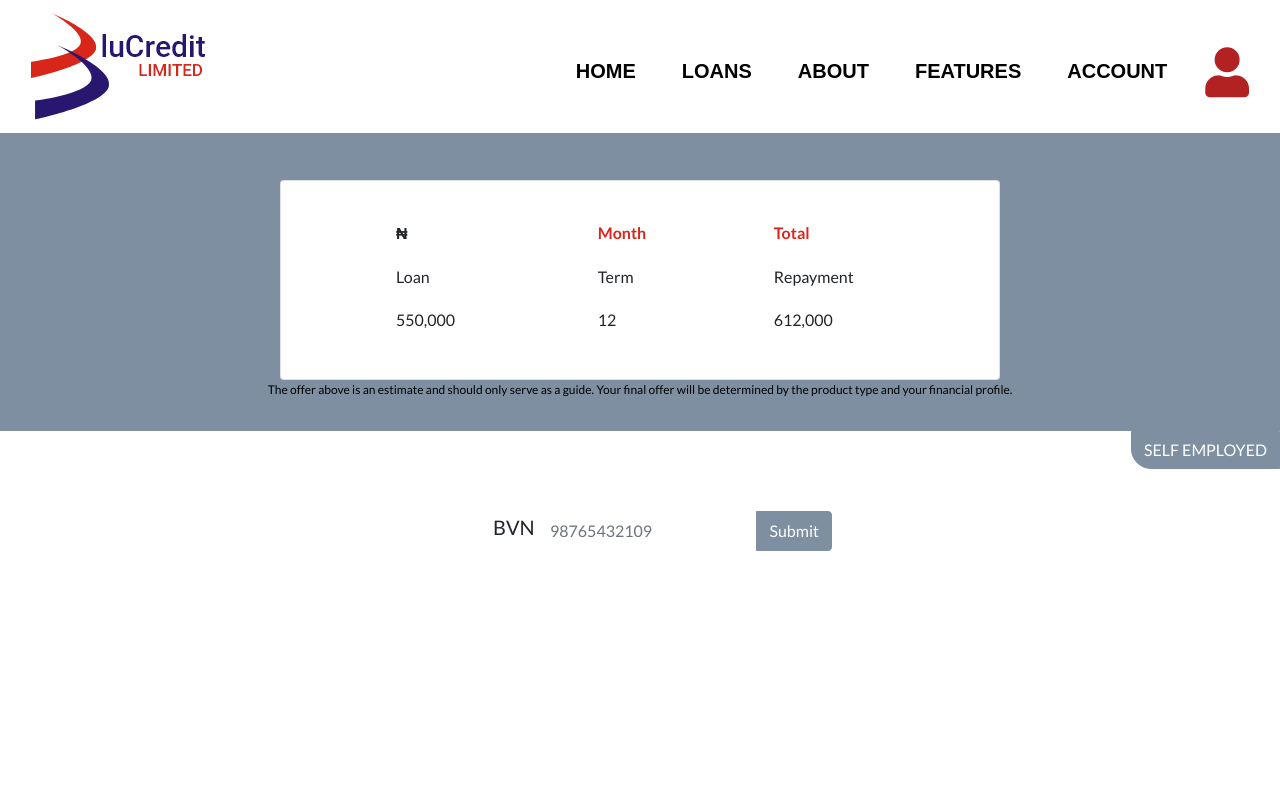
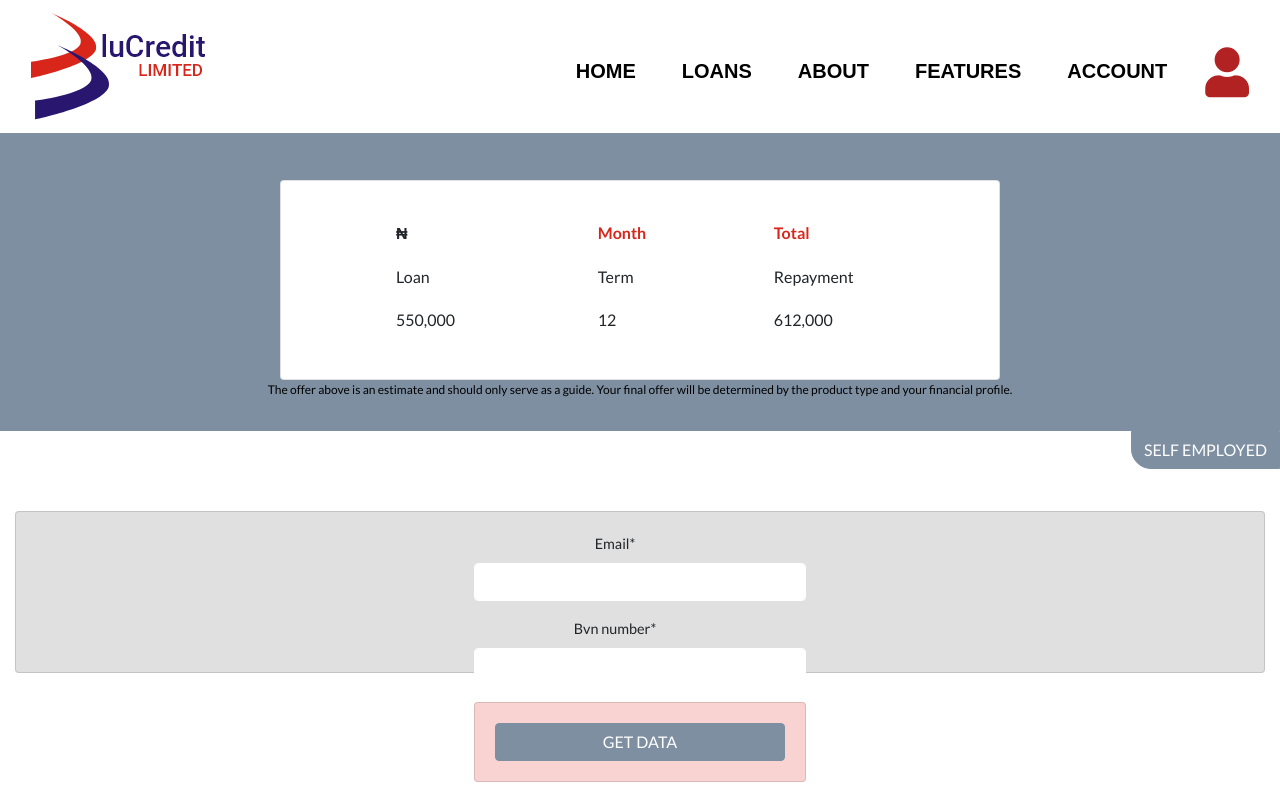
Before and after one commit to munnyraht/blue, a Django app: page /verify/ in a window 1280 px wide. Run offline with Django 3.2, Linux system fonts and the light colour scheme; parts of the project's set-up code (start-up, migrations or seed data) failed here and were passed over; some libraries are stand-ins or nearby versions.

Commit message:
verifybvn

```diff
--- a/backend/forms.py
+++ b/backend/forms.py
@@ -23,3 +23,7 @@ class RegisterForm(forms.Form):
     MobileNumber=forms.DecimalField(decimal_places=0, max_digits=11,required=True)
     Password=forms.CharField(max_length=38,required = True,widget = forms.PasswordInput())
     ConfirmPassword=forms.CharField(max_length=38,required=True,widget = forms.PasswordInput())
+
+class Bvn_number(forms.Form):
+    Email=forms.EmailField(required=True)
+    Bvn_Number= forms.DecimalField(decimal_places=0, max_digits=11,required=True)
--- a/backend/views.py
+++ b/backend/views.py
@@ -52,9 +52,9 @@ def register(request):
 				messages.error(request, "Error")
 				return redirect('register')
 				#raise forms.ValidationError('Looks like a username with that email or password already exists')
-		else:
-			form = RegisterForm()
-			return render(request, 'account/signup.html', {'form' : form})
+	else:
+		form = RegisterForm()
+		return render(request, 'account/signup.html', {'form' : form})
 
 
 def pending(request):
--- a/home/templates/bvnerror/verifybvn.html
+++ b/home/templates/bvnerror/verifybvn.html
@@ -1,4 +1,5 @@
 {% load staticfiles %}
+{% load crispy_forms_tags %}
 <html lang="en">
 
 <head>
@@ -21,6 +22,16 @@
 	<!-- Custom styles for this template -->
 	<link href="{% static 'css/landing-page.min.css' %}" rel="stylesheet">
 	<link href="{% static 'css/landing-page.css' %}" rel="stylesheet">
+
+
+	<script>
+		{% if messages %}
+		  {% for message in messages %}
+			alert(message);
+		  {% endfor %}
+		{% endif %}
+
+	</script>
 
 </head>
 
@@ -301,9 +312,12 @@
 			</button>
 	</section>
 			<section class="testimonials text-center">
+					<div class="card row">
+					<div class="card-body">
 						<div class="col-md-4 mx-auto" style="height: 100px;">
-					<!-- <form method="GET"> -->
-					<div class="input-group mb-3 row" id="display-bvn">
+							<form method="GET", >
+									{% csrf_token %}
+							<!-- <div class="input-group mb-3 row" id="display-bvn">
 
 								<label for="bvn" class="col-md-2" style="font-size: 20px;">BVN</label>
 								<input type="text" value="" class="form-control col-md-8" id="bvn" placeholder="98765432109" aria-label="" aria-describedby="basic-addon2">
@@ -311,9 +325,18 @@
 									<button class="btn btn-success" id="retrieve-bvn"  type="submit"> Submit</button>
 								</div>
 
+							</div>-->
+							{{form|crispy}}
+							<div class="card" style="padding: 20px; background-color: rgba(217, 38, 27, 0.2)">
+							<button class="btn btn-success" id="submit" type="submit">GET DATA</button>
 							</div>
-					<!-- </form> -->
+							</form>
 						</div>
+						</div>
+
+
+
+
 				<div class="col-md-4 mx-auto" style="margin-bottom: 20px;">
 
 						<!-- <div class="card" style="padding: 20px; background-color: rgba(217, 38, 27, 0.2)">
--- a/home/views.py
+++ b/home/views.py
@@ -1,17 +1,20 @@
 from django.contrib.auth.decorators import login_required
-from django.shortcuts import render
+from django.shortcuts import render,redirect
 from home.models import HomeData
 from home.models import Create
 from home.models import Createnextofkin
 from django.http import HttpResponse
 # from django.core.mail import send_mail
 from django.conf import settings
-
+from backend.models import user, bvn_details
+from backend import views
+from backend.forms import Bvn_number
+from home.functions import get_bvn_details
+from django.contrib import messages
 
 
 def home(request):
 	homedata = HomeData.objects.all()
-	context = {}
 	template = 'home/welcome_page.html'
 	return render(request, template, {'homedata': homedata})
 
@@ -59,13 +62,45 @@ def bvnerror(request):
 	template = 'bvnerror/bvnerror.html'
 	return render(request, template, context)
 
+# def verifybvn(request):
+# 	form = Bvn_number()
+# 	context = {'form':form}
+# 	template = 'bvnerror/verifybvn.html'
+# 	return render(request, template, context)
+
 def verifybvn(request):
-	context = {}
-	template = 'bvnerror/verifybvn.html'
-	return render(request, template, context)
+	if (request.method=='POST'):
+		form=Bvn_number(request.GET)
+		if form.is_valid():
+			userObj = form.cleaned_data
+			bvn_number = userObj['Bvn_number']
+			email=userObj['EmailAddress']
+			response=get_bvn_details(bvn_number)
+			if response['status']!= 'success':
+				messages=messages()
+				messages.error(request, "something went wrong, try again")
+				return render(request,'bvnerror/verifybvn.html',{})
+			else:
+				bvn=response['data']['bvn']
+				first_name=response['data']['first_name']
+				last_name= response['data']['last_name']
+				middle_name=response['data']['middle_name']
+				date_of_birth=response['data']['date_of_birth']
+				phone_number=response['data']['phone_number']
+				registration_date=response['data']['registration_date']
+				enrollment_bank=response['data']['enrollment_bank']
+				enrollment_branch=response['data']['enrollment_branch']
+				bvn_details.objects.create(email=email,bvn=bvn,first_name=first_name,last_name=last_name,middle_name=middle_name,date_of_birth = date_of_birth, phone_number=phone_number, registration_date=registration_date,enrollment_bank=enrollment_bank, enrollment_branch=enrollment_branch)
+				return redirect('bvnerror/bvnaccepted.html', email=email)
+	else:
+		form = Bvn_number()
+		context = {'form':form}
+		template = 'bvnerror/verifybvn.html'
+		return render(request, template, context)
 
-def bvnaccepted(request):
-	context = {}
+
+def bvnaccepted(request,email):
+	context = {'email':email}
 	template = 'bvnerror/bvnaccepted.html'
 	return render(request, template, context)
 
```
Also changed, not shown: backend/models.py (+12 -0 lines), backend/templates/account/signin.html (+4 -4 lines), backend/templates/account/signup.html (+9 -0 lines), home/functions.py (added, +15 -0 lines). Lines whose indentation alone changed are shown as unchanged.
